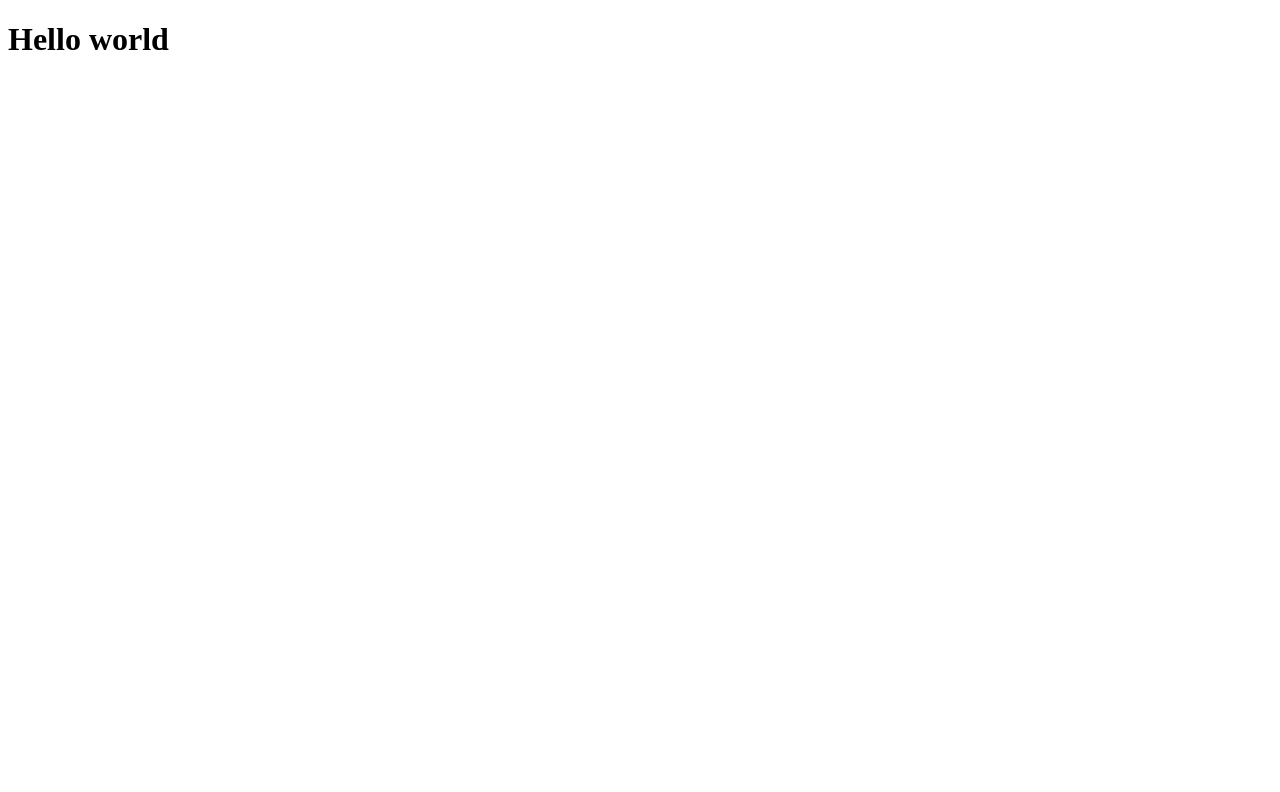
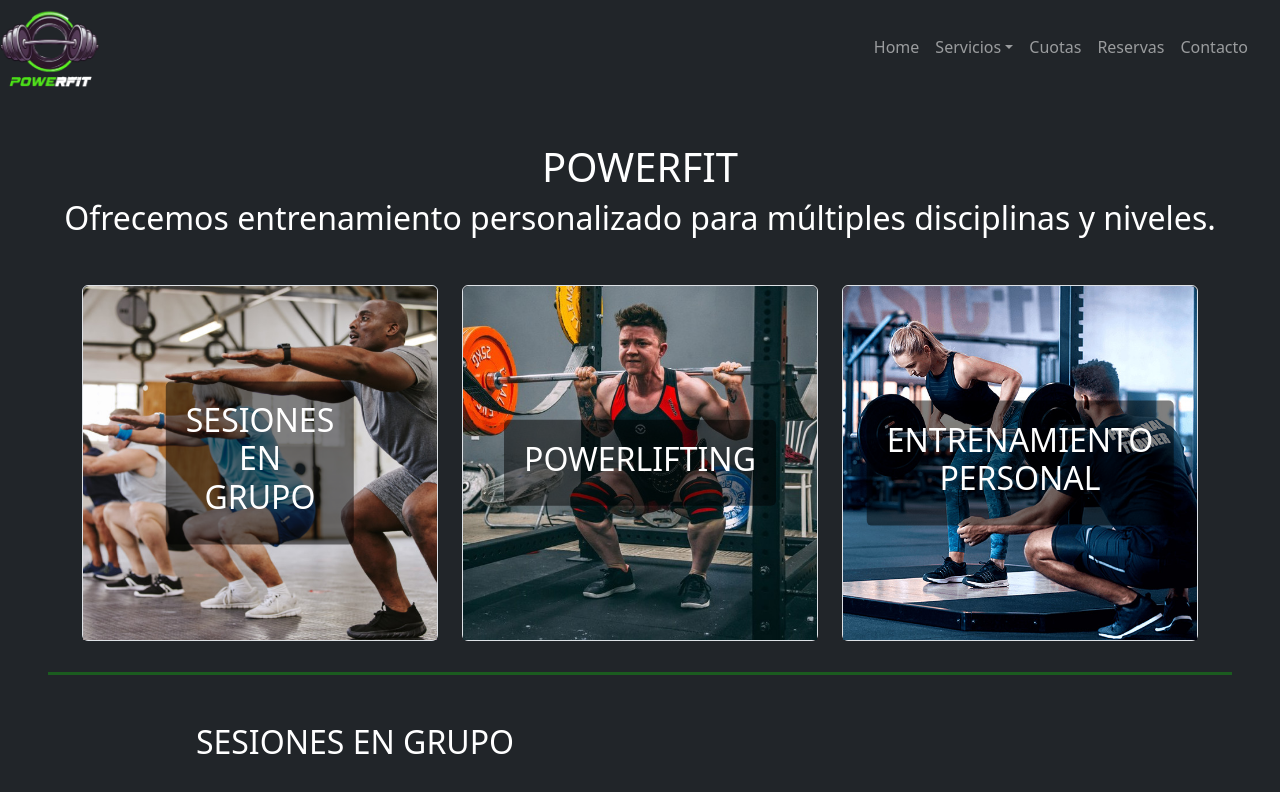
Before and after one commit to S4nchzz/GymPowerFit-DESIN, a website: page index.html in a window 1280 px wide. Drawn offline with nearby package versions, Linux system fonts and the light colour scheme.

Commit message:
estructura básica, falta completar

```diff
--- a/index.html
+++ b/index.html
@@ -1,11 +1,144 @@
 <!DOCTYPE html>
 <html lang="en">
+
 <head>
     <meta charset="UTF-8">
     <meta name="viewport" content="width=device-width, initial-scale=1.0">
     <title>PowerFit</title>
+    <link rel="stylesheet" href="node_modules/bootstrap/dist/css/bootstrap.min.css">
 </head>
+
+<style>
+    .overlay-text {
+        position: absolute;
+        top: 50%;
+        left: 50%;
+        transform: translate(-50%, -50%);
+        text-align: center;
+        color: white;
+        background-color: rgba(0, 0, 0, 0.5);
+        /* Transparent background for text */
+        padding: 20px;
+        border-radius: 5px;
+    }
+
+    .image-container {
+        position: relative;
+        display: inline-block;
+    }
+
+
+    hr {
+        height: 3px;
+        background-color: #09ff00;
+        border: none;
+    }
+</style>
+
 <body>
-    <h1>Hello world</h1>
+    <nav class="navbar navbar-expand-sm bg-dark navbar-dark">
+        <img src="./src/logo.png" width="100px" class="logo">
+        <div class="collapse navbar-collapse justify-content-end">
+            <ul class="navbar-nav me-4">
+                <li class="nav-item dropdown">
+                    <a class="nav-link dropdown-link whiteText" role="button" href="#">Home</a>
+                </li>
+                <li class="nav-item dropdown">
+                    <a class="nav-link dropdown-toggle whiteText" role="button" href="#"
+                        data-bs-toggle="dropdown">Servicios</a>
+
+                    <ul class="dropdown-menu">
+                        <li><a class="dropdown-item" href="cursos.js" role="button">Cursos</a></li>
+                        <li><a class="dropdown-item" href="maquinas.js" role="button">Maquinas</a></li>
+                    </ul>
+                </li>
+                <li class="nav-item dropdown">
+                    <a class="nav-link dropdown-link whiteText" role="button" href="cuotas.js">Cuotas</a>
+                </li>
+                <li class="nav-item dropdown">
+                    <a class="nav-link dropdown-link whiteText" role="button" href="reservas.js">Reservas</a>
+                </li>
+                <li class="nav-item dropdown">
+                    <a class="nav-link dropdown-link whiteText" role="button" href="contacto.js">Contacto</a>
+                </li>
+            </ul>
+        </div>
+    </nav>
+
+    <!-- aquí iría una imagen motivacional super chula -->
+    <div class="container-fluid p-5 bg-dark text-white text-center">
+
+        <h1>POWERFIT</h1>
+
+        <h2>Ofrecemos entrenamiento personalizado para múltiples disciplinas y niveles.</h2>
+
+        <div class="container mt-5">
+            <div class="row">
+                <div class="col-md-4 col-sm-6 col-xs-12" style="margin-bottom: 15px;">
+                    <div class="border rounded">
+                        <div class="image-container">
+                            <img src="src/assets_index/Rectangle-34-1-1024x615.jpg" class="img-fluid rounded-top"
+                                alt="" />
+                            <div class="overlay-text">
+                                <h2>SESIONES EN GRUPO</h2>
+                            </div>
+                        </div>
+                    </div>
+                </div>
+                <div class="col-md-4 col-sm-6 col-xs-12" style="margin-bottom: 15px;">
+                    <div class="border rounded">
+                        <div class="image-container">
+                            <img src="src/assets_index/840_560.jpg" class="img-fluid rounded-top" alt="" />
+                            <div class="overlay-text">
+                                <h2>POWERLIFTING</h2>
+                            </div>
+                        </div>
+                    </div>
+                </div>
+                <div class="col-md-4 col-sm-6 col-xs-12" style="margin-bottom: 15px;">
+                    <div class="border rounded">
+                        <div class="image-container">
+                            <img src="src/assets_index/19-07-Blog-fitness-training-personal-training.jpg"
+                                class="img-fluid rounded-top" alt="" />
+                            <div class="overlay-text">
+                                <h2>ENTRENAMIENTO PERSONAL</h2>
+                            </div>
+                        </div>
+                    </div>
+                </div>
+
+
+
+            </div>
+        </div>
+
+        <hr />
+
+        <div class="container mt-5">
+            <div class="row">
+                <div class="col-md-6 col-xs-12" style="margin-bottom: 15px;">
+                    <h2>SESIONES EN GRUPO</h2>
+                </div>
+            </div>
+        </div>
+        <!--<div class="col-md-6 col-xs-12" style="margin-bottom: 15px;">
+            <div class="border rounded">
+                <div class="image-container">
+                    <img src="src/assets_index/group.png" class="img-fluid rounded-top" alt="" />
+                    <div class="overlay-text">
+                        <h2>POWERLIFTING</h2>
+                    </div>
+                </div>
+            </div>
+        </div>-->
+    </div>
+
+
+    </div>
+    </div>
+
+    </div>
+
 </body>
+
 </html>
```
Also changed, not shown: src/assets_index/19-07-Blog-fitness-training-personal-training.jpg (added), src/assets_index/840_560.jpg (added), src/assets_index/Rectangle-34-1-1024x615.jpg (added), src/assets_index/group.png (added), src/assets_index/personal.png (added), src/assets_index/power.jpg (added), src/logo.png (added).
